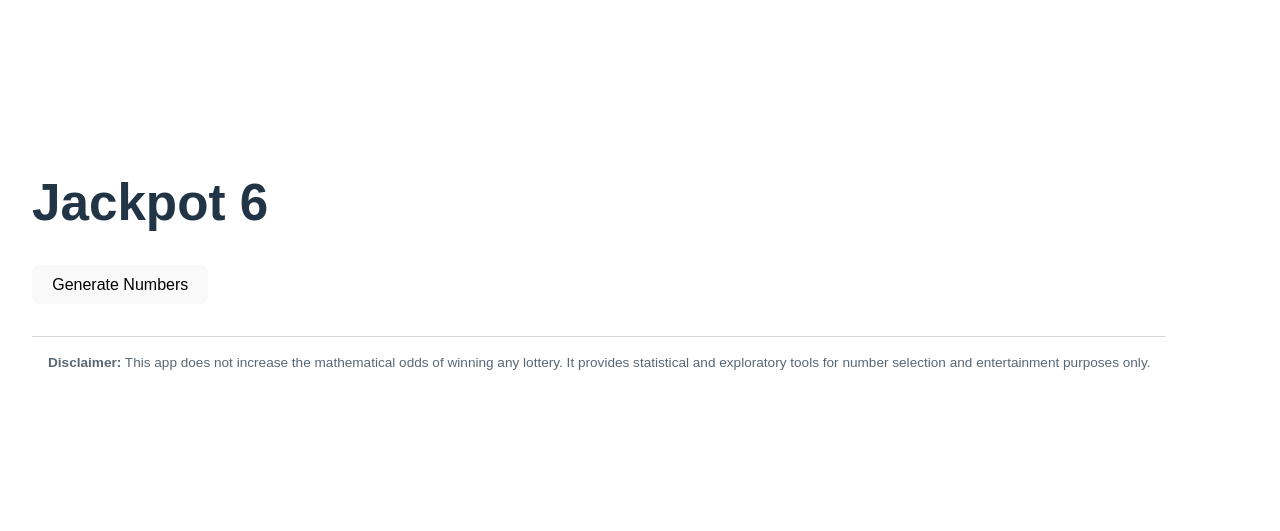
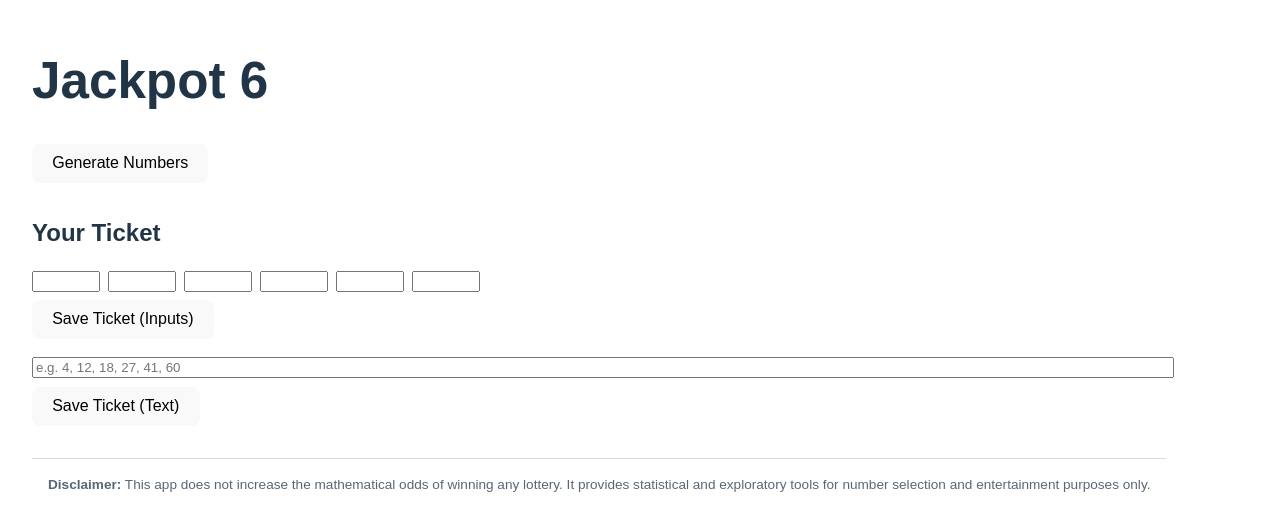
Before and after one commit to yo-maker/Jackpot6, a React (Vite) app: page / in a window 1280 px wide. Shown: the part 135-666 px from the top of the page. Built offline with nearby package versions, Linux system fonts and the light colour scheme.

Commit message:
Add user ticket input component and wire into app

```diff
--- a/src/App.jsx
+++ b/src/App.jsx
@@ -1,3 +1,4 @@
+import UserTicketInput from "./components/UserTicketInput";
 import { saveTicket } from "./db";
 import { useState } from "react";
 import Disclaimer from "./components/Disclaimer";
@@ -33,6 +34,7 @@ function App() {
       <button onClick={generateNumbers} disabled={loading}>
         {loading ? "Running simulation…" : "Generate Numbers"}
       </button>
+      <UserTicketInput />
 
       {result.length > 0 && (
         <div style={{ marginTop: "1rem", fontSize: "1.3rem" }}>
--- /dev/null
+++ b/src/components/UserTicketInput.jsx
@@ -0,0 +1,85 @@
+import { useState } from "react";
+import { saveTicket } from "../db";
+
+export default function UserTicketInput() {
+  const [inputs, setInputs] = useState(Array(6).fill(""));
+  const [textInput, setTextInput] = useState("");
+  const [message, setMessage] = useState("");
+
+  function validate(numbers) {
+    if (numbers.length !== 6) return "Must be exactly 6 numbers";
+    const unique = new Set(numbers);
+    if (unique.size !== 6) return "No duplicate numbers allowed";
+    if (numbers.some(n => n < 1 || n > 60))
+      return "Numbers must be between 1 and 60";
+    return null;
+  }
+
+  async function handleSave(numbers) {
+    const error = validate(numbers);
+    if (error) {
+      setMessage(error);
+      return;
+    }
+    await saveTicket(numbers, "user");
+    setMessage("✅ Ticket saved");
+  }
+
+  const handleInputChange = (i, value) => {
+    const next = [...inputs];
+    next[i] = value;
+    setInputs(next);
+  };
+
+  const saveFromBoxes = () => {
+    const numbers = inputs.map(n => Number(n)).filter(Boolean);
+    handleSave(numbers);
+  };
+
+  const saveFromText = () => {
+    const numbers = textInput
+      .split(",")
+      .map(n => Number(n.trim()))
+      .filter(Boolean);
+    handleSave(numbers);
+  };
+
+  return (
+    <div style={{ marginTop: "2rem" }}>
+      <h2>Your Ticket</h2>
+
+      <div style={{ display: "flex", gap: "0.5rem", flexWrap: "wrap" }}>
+        {inputs.map((val, i) => (
+          <input
+            key={i}
+            type="number"
+            min="1"
+            max="60"
+            value={val}
+            onChange={(e) => handleInputChange(i, e.target.value)}
+            style={{ width: "60px" }}
+          />
+        ))}
+      </div>
+
+      <button onClick={saveFromBoxes} style={{ marginTop: "0.5rem" }}>
+        Save Ticket (Inputs)
+      </button>
+
+      <div style={{ marginTop: "1rem" }}>
+        <input
+          type="text"
+          placeholder="e.g. 4, 12, 18, 27, 41, 60"
+          value={textInput}
+          onChange={(e) => setTextInput(e.target.value)}
+          style={{ width: "100%" }}
+        />
+        <button onClick={saveFromText} style={{ marginTop: "0.5rem" }}>
+          Save Ticket (Text)
+        </button>
+      </div>
+
+      {message && <p>{message}</p>}
+    </div>
+  );
+}
```
Also changed, not shown: 1 other file (tests, documents, lock files or other folders).
